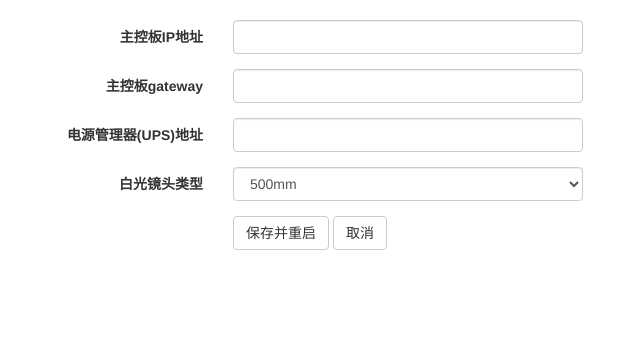
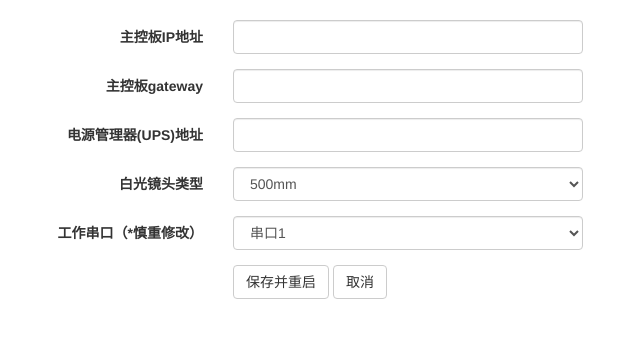
Before and after one commit to WesleyBlq/costar_config_web, a Django app: template welcome/templates/welcome.html in a window 1280 px wide. Shown: the part 72-410 px from the top of the page, without its empty margins (42-682 px from the left). Run offline with Django 3.2, Linux system fonts and the light colour scheme; the template is opened without the code that fills it, so the values that code supplies are empty; some libraries are stand-ins or nearby versions.

Commit message:
update serial num

```diff
--- a/welcome/templates/welcome.html
+++ b/welcome/templates/welcome.html
@@ -46,6 +46,16 @@
                         <option value="500" {% if camera_type == "500" %} selected="selected" {% endif %} >500mm</option>
                         <option value="750" {% if camera_type == "750" %} selected="selected" {% endif %}>750mm</option>
                         <option value="1000" {% if camera_type == "1000" %} selected="selected" {% endif %}>1000mm</option>
+                    </select>
+                </div>
+            </div>
+            <div class="form-group">
+                <label class="col-sm-4 control-label">工作串口（*慎重修改）</label>
+                <div class="col-sm-8">
+                    <select class="form-control" name="camera_type">
+                        <option value="1" {% if serial_num == "1" %} selected="selected" {% endif %} >串口1</option>
+                        <option value="2" {% if serial_num == "2" %} selected="selected" {% endif %}>串口2</option>
+                        <option value="3" {% if serial_num == "3" %} selected="selected" {% endif %}>串口3</option>
                     </select>
                 </div>
             </div>
--- a/welcome/views.py
+++ b/welcome/views.py
@@ -16,6 +16,7 @@ def welcome(request):
     gateway = cfg.get("server", "gateway")
     UPS_ip = cfg.get("server", "ups_ip")
     camera_type = cfg.get("server", "camera_type")
+    serial_num = cfg.get("server", "serial_num")
 
     return render(request, 'welcome.html', {'title': title, "host_ip": host_ip, \
         "UPS_ip": UPS_ip, "gateway": gateway, "camera_type": camera_type})
@@ -25,6 +26,7 @@ def change(request):
     UPS_ip = request.GET["UPS_ip"]
     gateway = request.GET["gateway"]
     camera_type = request.GET["camera_type"]
+    serial_num = request.GET["serial_num"]
 
     cfg = configparser.ConfigParser()
     cfg.read(config_file_path, encoding = 'utf-8-sig')
@@ -32,6 +34,7 @@ def change(request):
     cfg.set("server", "ip", host_ip)
     cfg.set("server", "gateway", gateway)
     cfg.set("server", "camera_type", camera_type)
+    cfg.set("server", "serial_num", serial_num)
     cfg.write(open(config_file_path, "w"))
 
     # 修改linux系统固定IP
```
Also changed, not shown: demo_web/settings.py (+4 -4 lines).
